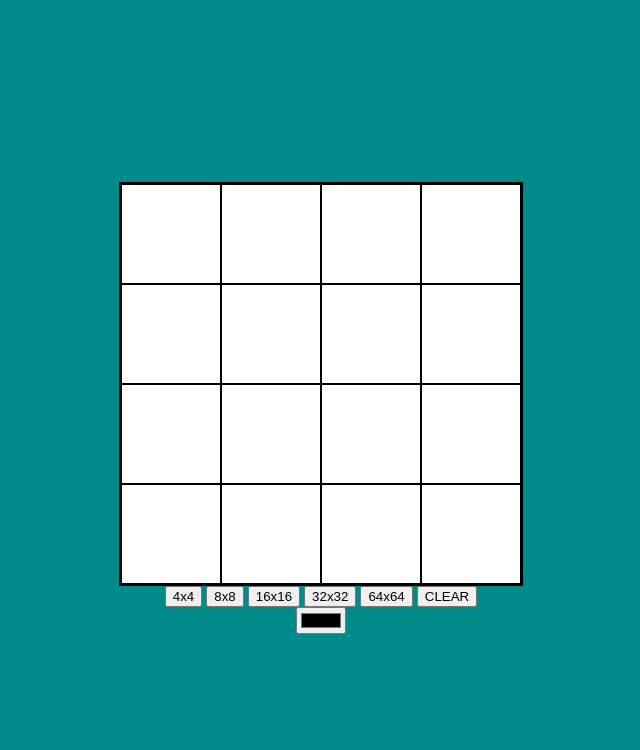
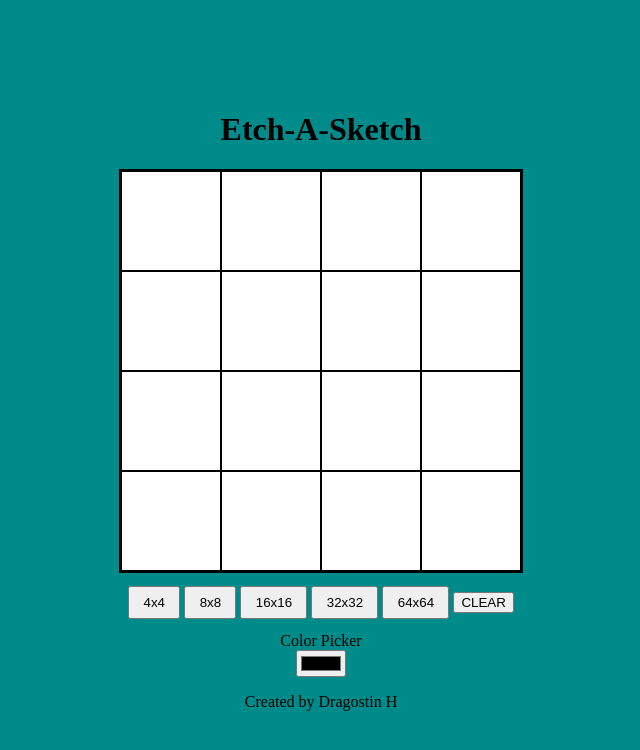
Before and after one commit to DragostinH/etch-a-sketch, a plain HTML site: page index.html in a window 1280 px wide. Shown: the whole page, without its empty margins (327-967 px from the left). Drawn offline with Linux system fonts and the light colour scheme.

Commit message:
Added some styling

```diff
--- a/app.js
+++ b/app.js
@@ -14,7 +14,6 @@ const clearButton = document.getElementById('clear-button');
 
 
 const colorPicker = document.getElementById('color-picker');
-console.log(colorPicker.value);
 
 
 // Adding event listener for when you click it to clear the grid
--- a/index.html
+++ b/index.html
@@ -11,8 +11,10 @@
 </head>
 
 <body>
+    <header>
+        <h1>Etch-A-Sketch</h1>
+    </header>
     <div id="main-container">
-
         <div id="container"></div>
     </div>
 
@@ -24,7 +26,13 @@
         <button id="size-buttons" class="64">64x64</button>
         <button id="clear-button">CLEAR</button>
     </div>
-    <input type="color" name="" id="color-picker">
+    <span>Color Picker</span><input type="color" name="" id="color-picker">
+
+    <footer>
+        <p>
+            Created by Dragostin H
+        </p>
+    </footer>
 </body>
 
 </html>
--- a/style.css
+++ b/style.css
@@ -20,19 +20,17 @@ body{
 }
 
 #container{
-    /* border: 1px solid red; */
     width: 400px;
     height: 400px;
     display: flex;
-    /* justify-content: center; */
-    /* align-items: center; */
     flex-wrap: wrap;
     margin: 0;
     padding: 0;
 
 }
 
-/* .cube-element:hover{
-    background-color: aqua;
-
-} */
+#size-buttons{
+    padding: 0.5em 1em 0.5em 1em;
+    margin-top: 1em;
+    margin-bottom: 1em;
+}
```
